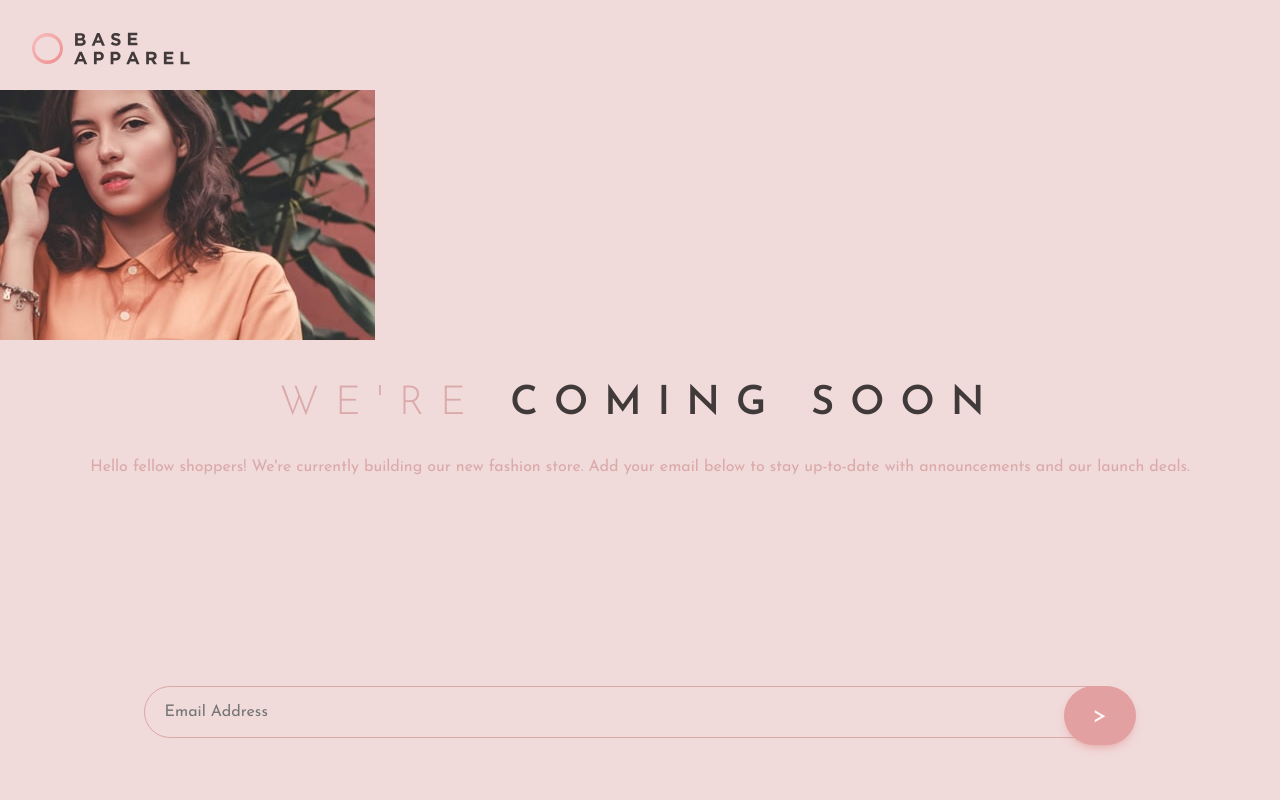
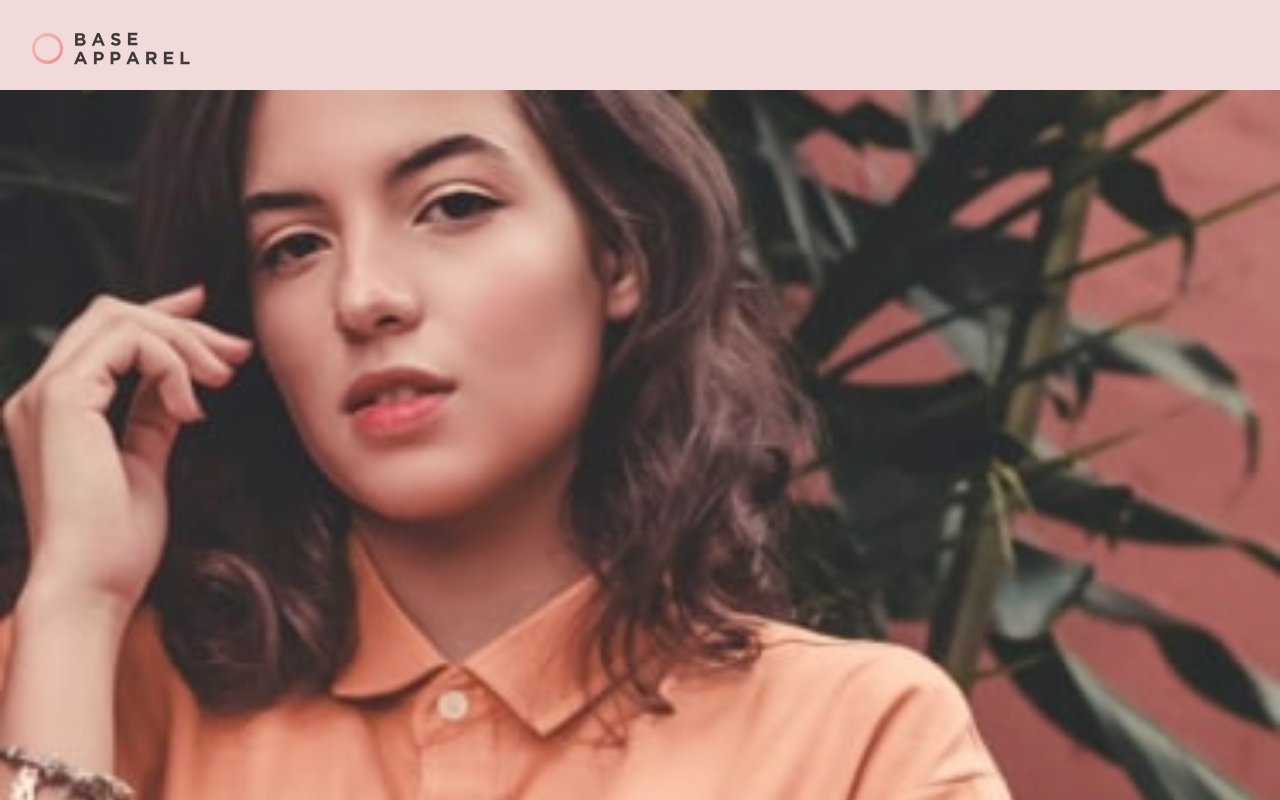
Before and after one commit to odpinerosh/apparel-soon, a React (Create React App) app: page / in a window 1280 px wide. Shown: the top 800 px of the page. Built offline with nearby package versions, Linux system fonts and the light colour scheme.

Commit message:
little adjustments to layout

```diff
--- a/src/App.css
+++ b/src/App.css
@@ -1,11 +1,16 @@
+#root {
+  width: 100vw;
+  height: 100vh;
+}
+
 .App {
-  /*text-align: center;
+
   width: 100vw;
   height: 100vh;
   display: grid;
   grid-template-columns: repeat(12, 1fr);
   column-gap: 12px;
-  align-items: center;*/
+  align-items: center;
 }
 
 .App-header {
@@ -18,7 +23,7 @@
 
   display: grid;
   grid-template-columns: auto;
-  grid-template-rows: 10% 32% 40% 10%;
+  grid-template-rows: 80px repeat(3, auto);
   grid-template-areas: 'logo'
                        'hero'
                        'coming'
--- a/src/components/EmailField.css
+++ b/src/components/EmailField.css
@@ -3,6 +3,7 @@
     display: flex;
     justify-content: center;
     width: 100%;
+    margin-bottom: 5rem;
 }
 
     .input-control {
--- a/src/components/Hero.css
+++ b/src/components/Hero.css
@@ -2,3 +2,8 @@
     grid-area: hero;
     width: 100%;
 }
+
+.hero-mobile img {
+    height: auto;
+    width: 100%;
+}
```
